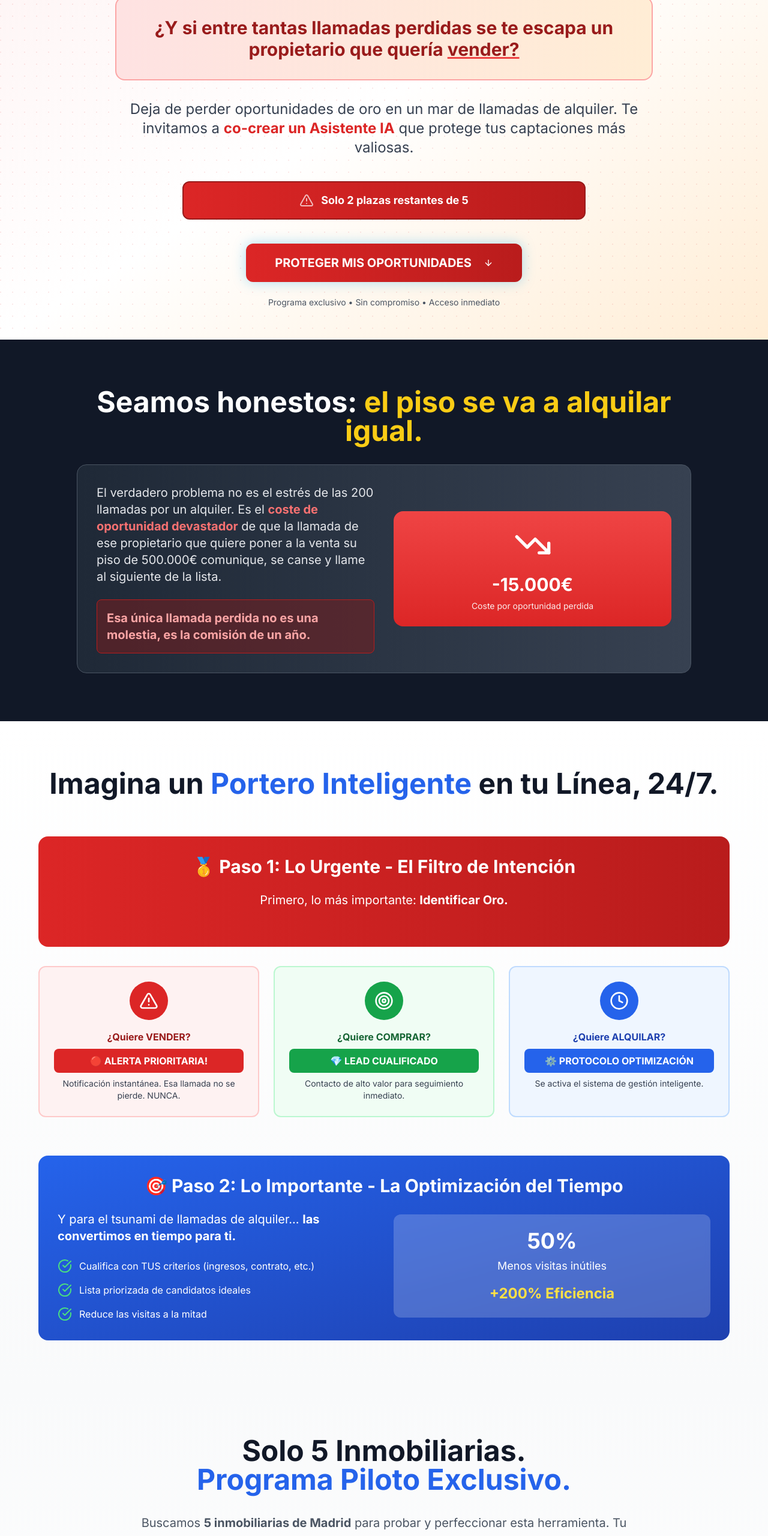
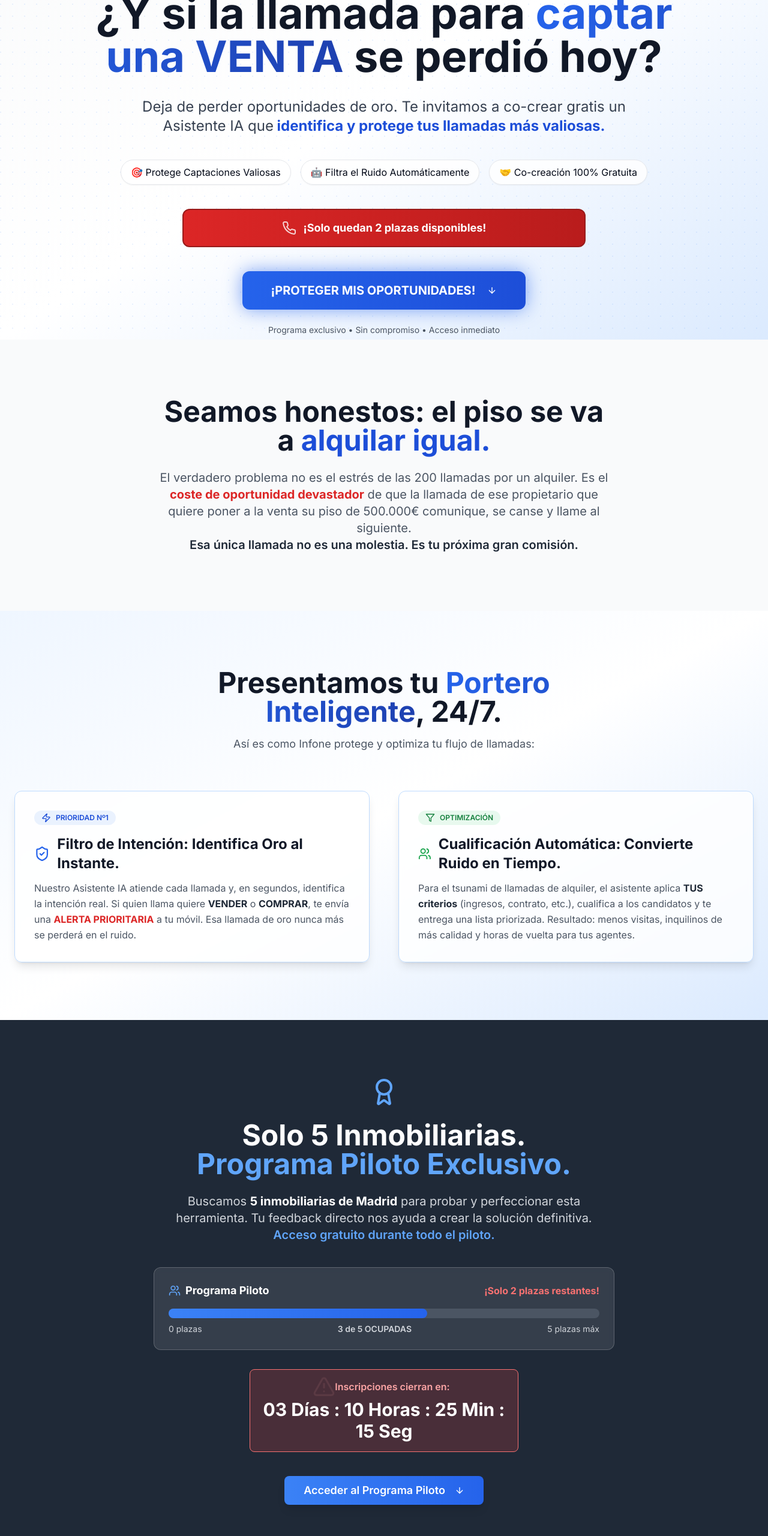
Before and after one commit to alvaromieres9/infone-tc-lead-flow, a React (Vite) app: page / in a window 1280 px wide. Shown: the part 234-2794 px from the top of the page at 60% size. Built offline with nearby package versions, Linux system fonts and the light colour scheme.

Commit message:
Refactor: Apply visual style guidelines
Implement visual styles for all sections, including background gradients, content containers, typography, iconography, buttons, and animations, based on the provided guidelines.

```diff
--- a/src/components/ExclusiveInviteSection.tsx
+++ b/src/components/ExclusiveInviteSection.tsx
@@ -1,39 +1,46 @@
 
-import { Users, Star, Zap } from 'lucide-react';
+import { Award, Users, AlertTriangle } from 'lucide-react';
+import { Button } from '@/components/ui/button';
+import { ArrowDown } from 'lucide-react';
 
 export const ExclusiveInviteSection = () => {
+  const scrollToForm = () => {
+    const formSection = document.getElementById('cta-form');
+    if (formSection) {
+      formSection.scrollIntoView({ behavior: 'smooth' });
+    }
+  };
+
   return (
-    <section className="py-20 bg-gradient-to-b from-gray-50 to-white">
+    <section className="py-16 md:py-24 bg-gray-800 text-white">
       <div className="container mx-auto px-6">
-        <div className="max-w-5xl mx-auto text-center">
-          <h2 className="text-3xl md:text-5xl font-bold text-gray-900 mb-8">
+        <div className="text-center max-w-3xl mx-auto">
+          <Award className="w-12 h-12 text-blue-400 mx-auto mb-6" />
+          <h2 className="text-3xl md:text-5xl font-bold mb-6">
             Solo 5 Inmobiliarias. <br />
-            <span className="text-blue-600">
-              Programa Piloto Exclusivo.
-            </span>
+            <span className="text-blue-400">Programa Piloto Exclusivo.</span>
           </h2>
-
-          <p className="text-xl text-gray-600 mb-12 max-w-4xl mx-auto leading-relaxed">
-            Buscamos <strong>5 inmobiliarias de Madrid</strong> para probar y perfeccionar esta herramienta.
-            Tu feedback directo nos ayuda a crear la solución definitiva. <span className="text-blue-600 font-semibold">Acceso gratuito durante todo el piloto.</span>
+          <p className="text-lg md:text-xl text-gray-300 mb-10 leading-relaxed">
+            Buscamos <strong className="text-white">5 inmobiliarias de Madrid</strong> para probar y perfeccionar esta herramienta.
+            Tu feedback directo nos ayuda a crear la solución definitiva. <span className="text-blue-400 font-semibold">Acceso gratuito durante todo el piloto.</span>
           </p>
 
-          {/* Progress Bar */}
-          <div className="bg-white rounded-xl p-6 shadow-lg border border-gray-200 mb-8">
+          {/* Barra de Progreso y Plazas */}
+          <div className="bg-white/10 backdrop-blur-sm rounded-xl p-6 mb-8 border border-white/20">
             <div className="flex items-center justify-between mb-4">
-              <h3 className="text-lg font-bold text-gray-900 flex items-center gap-2">
-                <Users className="w-5 h-5 text-blue-600" />
+              <h3 className="text-lg font-bold text-white flex items-center gap-2">
+                <Users className="w-5 h-5 text-blue-400" />
                 Programa Piloto
               </h3>
-              <span className="text-red-600 font-bold">¡Solo 2 plazas restantes!</span>
+              <span className="text-red-400 font-bold">¡Solo 2 plazas restantes!</span>
             </div>
 
             <div className="relative">
-              <div className="w-full bg-gray-200 rounded-full h-4">
+              <div className="w-full bg-gray-600 rounded-full h-4">
                 <div className="bg-gradient-to-r from-blue-500 to-blue-600 h-4 rounded-full transition-all duration-1000 ease-out"
                      style={{ width: '60%' }}></div>
               </div>
-              <div className="flex justify-between text-sm text-gray-600 mt-2">
+              <div className="flex justify-between text-sm text-gray-300 mt-2">
                 <span>0 plazas</span>
                 <span className="font-semibold">3 de 5 OCUPADAS</span>
                 <span>5 plazas máx</span>
@@ -41,32 +48,25 @@ export const ExclusiveInviteSection = () => {
             </div>
           </div>
 
-          {/* Benefits */}
-          <div className="grid md:grid-cols-3 gap-6">
-            <div className="bg-blue-50 rounded-xl p-6 border border-blue-200">
-              <Star className="w-12 h-12 text-blue-600 mx-auto mb-4" />
-              <h3 className="font-bold text-gray-900 mb-3">Acceso Gratuito</h3>
-              <p className="text-gray-600 text-sm">
-                Uso completo sin coste durante todo el desarrollo.
-              </p>
+          {/* Contador Regresivo */}
+          <div className="bg-red-500/20 border border-red-400 rounded-lg p-4 mb-10 max-w-md mx-auto">
+            <div className="flex items-center justify-center gap-2 text-red-300 font-semibold">
+              <AlertTriangle className="w-5 h-5 animate-ping" />
+              Inscripciones cierran en:
             </div>
-
-            <div className="bg-green-50 rounded-xl p-6 border border-green-200">
-              <Zap className="w-12 h-12 text-green-600 mx-auto mb-4" />
-              <h3 className="font-bold text-gray-900 mb-3">Tu Feedback Cuenta</h3>
-              <p className="text-gray-600 text-sm">
-                Ayudas a diseñar la herramienta perfecta para inmobiliarias.
-              </p>
-            </div>
-
-            <div className="bg-yellow-50 rounded-xl p-6 border border-yellow-200">
-              <Users className="w-12 h-12 text-yellow-600 mx-auto mb-4" />
-              <h3 className="font-bold text-gray-900 mb-3">Ventaja Competitiva</h3>
-              <p className="text-gray-600 text-sm">
-                Serás de las primeras en dominar esta tecnología.
-              </p>
+            <div className="text-center text-3xl font-bold text-white mt-2">
+              03 Días : 10 Horas : 25 Min : 15 Seg
             </div>
           </div>
+
+          <Button
+            onClick={scrollToForm}
+            size="lg"
+            className="bg-gradient-to-r from-blue-500 to-blue-600 hover:from-blue-600 hover:to-blue-700 text-white px-8 py-6 text-lg font-semibold rounded-lg shadow-lg hover:shadow-xl transition-all duration-300"
+          >
+            Acceder al Programa Piloto
+            <ArrowDown className="ml-2 w-5 h-5" />
+          </Button>
         </div>
       </div>
     </section>
--- a/src/components/HeroSection.tsx
+++ b/src/components/HeroSection.tsx
@@ -1,6 +1,6 @@
 
 import { Button } from '@/components/ui/button';
-import { ArrowDown, AlertTriangle } from 'lucide-react';
+import { ArrowDown, Zap, Phone } from 'lucide-react';
 
 export const HeroSection = () => {
   const scrollToForm = () => {
@@ -11,36 +11,48 @@ export const HeroSection = () => {
   };
 
   return (
-    <section className="relative min-h-screen flex items-center justify-center bg-gradient-to-br from-red-50 via-white to-orange-100 overflow-hidden">
+    <section className="relative min-h-screen flex items-center justify-center bg-gradient-to-br from-gray-50 via-white to-blue-100 overflow-hidden">
       {/* Background Pattern */}
-      <div className="absolute inset-0 bg-[radial-gradient(circle_at_1px_1px,rgba(220,38,38,0.1)_1px,transparent_0)] bg-[size:20px_20px]"></div>
+      <div className="absolute inset-0 bg-[radial-gradient(circle_at_1px_1px,rgba(59,130,246,0.1)_1px,transparent_0)] bg-[size:20px_20px]"></div>
 
       <div className="container mx-auto px-6 relative z-10">
         <div className="text-center max-w-5xl mx-auto animate-fade-in">
+          {/* Badge */}
+          <div className="inline-flex items-center gap-2 bg-blue-500/10 text-blue-700 px-4 py-2 rounded-full text-sm font-semibold mb-8 border border-blue-200">
+            <Zap className="w-4 h-4" />
+            PROGRAMA PIONERO · PLAZAS LIMITADAS
+          </div>
+
           {/* Main Headline */}
           <h1 className="text-4xl md:text-6xl lg:text-7xl font-bold text-gray-900 mb-8 leading-tight">
-            Publicas en <span className="text-[#c4d82b]">Idealista.</span><br />
-            Tu teléfono explota.
+            Tu móvil <span className="text-red-500">explota</span> con llamadas de alquiler.<br />
+            ¿Y si la llamada para <span className="bg-gradient-to-r from-blue-600 to-blue-800 bg-clip-text text-transparent">captar una VENTA</span> se perdió hoy?
           </h1>
 
-          {/* Pain Point Question */}
-          <div className="bg-gradient-to-r from-red-100 to-orange-100 border-2 border-red-300 rounded-2xl p-8 mb-8 max-w-4xl mx-auto">
-            <p className="text-2xl md:text-3xl font-bold text-red-800 leading-relaxed">
-              ¿Y si entre tantas llamadas perdidas se te escapa un propietario que quería <span className="underline decoration-red-500">vender?</span>
-            </p>
+          {/* Subtitle */}
+          <p className="text-xl md:text-2xl text-gray-700 mb-10 max-w-4xl mx-auto leading-relaxed">
+            Deja de perder oportunidades de oro. Te invitamos a co-crear gratis un Asistente IA que
+            <strong className="text-blue-700"> identifica y protege tus llamadas más valiosas.</strong>
+          </p>
+
+          {/* Key Benefits Pills */}
+          <div className="flex flex-wrap justify-center gap-4 mb-10">
+            <div className="bg-white/80 backdrop-blur-sm px-4 py-2 rounded-full border border-gray-200 shadow-sm">
+              🎯 Protege Captaciones Valiosas
+            </div>
+            <div className="bg-white/80 backdrop-blur-sm px-4 py-2 rounded-full border border-gray-200 shadow-sm">
+              🤖 Filtra el Ruido Automáticamente
+            </div>
+            <div className="bg-white/80 backdrop-blur-sm px-4 py-2 rounded-full border border-gray-200 shadow-sm">
+              🤝 Co-creación 100% Gratuita
+            </div>
           </div>
-
-          {/* Sub-headline */}
-          <p className="text-xl md:text-2xl text-gray-700 mb-10 max-w-4xl mx-auto leading-relaxed">
-            Deja de perder oportunidades de oro en un mar de llamadas de alquiler.
-            Te invitamos a <strong className="text-red-600">co-crear un Asistente IA</strong> que protege tus captaciones más valiosas.
-          </p>
 
           {/* Urgency Alert */}
           <div className="bg-gradient-to-r from-red-600 to-red-700 text-white rounded-xl p-4 mb-10 max-w-2xl mx-auto border-2 border-red-800">
             <div className="flex items-center justify-center gap-3 font-bold text-lg">
-              <AlertTriangle className="w-6 h-6 animate-pulse" />
-              Solo 2 plazas restantes de 5
+              <Phone className="w-6 h-6 animate-pulse" />
+              ¡Solo quedan 2 plazas disponibles!
             </div>
           </div>
 
@@ -48,9 +60,9 @@ export const HeroSection = () => {
           <Button
             onClick={scrollToForm}
             size="lg"
-            className="bg-gradient-to-r from-red-600 to-red-700 hover:from-red-700 hover:to-red-800 text-white px-12 py-8 text-xl font-bold rounded-xl shadow-2xl hover:shadow-3xl transition-all duration-300 animate-pulse-glow"
+            className="bg-gradient-to-r from-blue-600 to-blue-700 hover:from-blue-700 hover:to-blue-800 text-white px-12 py-8 text-xl font-bold rounded-xl shadow-2xl hover:shadow-3xl transition-all duration-300 animate-pulse-glow"
           >
-            PROTEGER MIS OPORTUNIDADES
+            ¡PROTEGER MIS OPORTUNIDADES!
             <ArrowDown className="ml-3 w-6 h-6" />
           </Button>
 
--- a/src/components/SolutionSection.tsx
+++ b/src/components/SolutionSection.tsx
@@ -1,106 +1,44 @@
 
-import { Shield, AlertTriangle, Target, Clock, CheckCircle } from 'lucide-react';
+import { ShieldCheck, Zap, Filter, Users } from 'lucide-react';
 
 export const SolutionSection = () => {
   return (
-    <section className="py-20 bg-gradient-to-b from-white to-gray-50">
+    <section className="py-16 md:py-24 bg-gradient-to-br from-blue-50 via-white to-blue-100">
       <div className="container mx-auto px-6">
-        <div className="max-w-6xl mx-auto">
-          <div className="text-center mb-16">
-            <h2 className="text-3xl md:text-5xl font-bold text-gray-900 mb-8">
-              Imagina un <span className="text-blue-600">Portero Inteligente</span> en tu Línea, 24/7.
-            </h2>
+        <div className="text-center max-w-3xl mx-auto mb-12 md:mb-16">
+          <h2 className="text-3xl md:text-5xl font-bold text-gray-900 mb-4">
+            Presentamos tu <span className="bg-gradient-to-r from-blue-600 to-blue-800 bg-clip-text text-transparent">Portero Inteligente</span>, 24/7.
+          </h2>
+          <p className="text-lg text-gray-600">Así es como Infone protege y optimiza tu flujo de llamadas:</p>
+        </div>
+
+        <div className="grid md:grid-cols-2 gap-8 lg:gap-12 items-start">
+          {/* Paso 1 */}
+          <div className="bg-white/80 backdrop-blur-sm p-6 md:p-8 rounded-xl shadow-lg border border-blue-200">
+            <div className="inline-flex items-center gap-2 bg-blue-500/10 text-blue-700 px-3 py-1 rounded-full text-xs font-semibold mb-4">
+              <Zap className="w-4 h-4" /> PRIORIDAD Nº1
+            </div>
+            <h3 className="text-2xl font-bold text-gray-900 mb-3 flex items-center">
+              <ShieldCheck className="w-7 h-7 text-blue-600 mr-3" />
+              Filtro de Intención: Identifica Oro al Instante.
+            </h3>
+            <p className="text-gray-600 leading-relaxed">
+              Nuestro Asistente IA atiende cada llamada y, en segundos, identifica la intención real. Si quien llama quiere <strong className="text-gray-800">VENDER</strong> o <strong className="text-gray-800">COMPRAR</strong>, te envía una <strong className="text-red-600">ALERTA PRIORITARIA</strong> a tu móvil. Esa llamada de oro nunca más se perderá en el ruido.
+            </p>
           </div>
 
-          {/* Paso 1: Lo Urgente */}
-          <div className="mb-16">
-            <div className="bg-gradient-to-r from-red-600 to-red-700 text-white rounded-2xl p-8 mb-8">
-              <h3 className="text-2xl md:text-3xl font-bold mb-6 text-center">
-                🥇 Paso 1: Lo Urgente - El Filtro de Intención
-              </h3>
-              <p className="text-xl text-center mb-8">
-                Primero, lo más importante: <strong>Identificar Oro.</strong>
-              </p>
+          {/* Paso 2 */}
+          <div className="bg-white/80 backdrop-blur-sm p-6 md:p-8 rounded-xl shadow-lg border border-blue-200">
+            <div className="inline-flex items-center gap-2 bg-green-500/10 text-green-700 px-3 py-1 rounded-full text-xs font-semibold mb-4">
+              <Filter className="w-4 h-4" /> OPTIMIZACIÓN
             </div>
-
-            <div className="grid md:grid-cols-3 gap-6">
-              <div className="bg-red-50 border-2 border-red-200 rounded-xl p-6 text-center">
-                <div className="w-16 h-16 bg-red-600 rounded-full flex items-center justify-center mx-auto mb-4">
-                  <AlertTriangle className="w-8 h-8 text-white" />
-                </div>
-                <h4 className="font-bold text-red-800 mb-2">¿Quiere VENDER?</h4>
-                <div className="bg-red-600 text-white px-4 py-2 rounded-lg font-bold mb-2">
-                  🔴 ALERTA PRIORITARIA!
-                </div>
-                <p className="text-sm text-gray-700">
-                  Notificación instantánea. Esa llamada no se pierde. NUNCA.
-                </p>
-              </div>
-
-              <div className="bg-green-50 border-2 border-green-200 rounded-xl p-6 text-center">
-                <div className="w-16 h-16 bg-green-600 rounded-full flex items-center justify-center mx-auto mb-4">
-                  <Target className="w-8 h-8 text-white" />
-                </div>
-                <h4 className="font-bold text-green-800 mb-2">¿Quiere COMPRAR?</h4>
-                <div className="bg-green-600 text-white px-4 py-2 rounded-lg font-bold mb-2">
-                  💎 LEAD CUALIFICADO
-                </div>
-                <p className="text-sm text-gray-700">
-                  Contacto de alto valor para seguimiento inmediato.
-                </p>
-              </div>
-
-              <div className="bg-blue-50 border-2 border-blue-200 rounded-xl p-6 text-center">
-                <div className="w-16 h-16 bg-blue-600 rounded-full flex items-center justify-center mx-auto mb-4">
-                  <Clock className="w-8 h-8 text-white" />
-                </div>
-                <h4 className="font-bold text-blue-800 mb-2">¿Quiere ALQUILAR?</h4>
-                <div className="bg-blue-600 text-white px-4 py-2 rounded-lg font-bold mb-2">
-                  ⚙️ PROTOCOLO OPTIMIZACIÓN
-                </div>
-                <p className="text-sm text-gray-700">
-                  Se activa el sistema de gestión inteligente.
-                </p>
-              </div>
-            </div>
-          </div>
-
-          {/* Paso 2: Lo Importante */}
-          <div className="bg-gradient-to-br from-blue-600 to-blue-800 text-white rounded-2xl p-8">
-            <h3 className="text-2xl md:text-3xl font-bold mb-6 text-center">
-              🎯 Paso 2: Lo Importante - La Optimización del Tiempo
+            <h3 className="text-2xl font-bold text-gray-900 mb-3 flex items-center">
+              <Users className="w-7 h-7 text-green-600 mr-3" />
+              Cualificación Automática: Convierte Ruido en Tiempo.
             </h3>
-
-            <div className="grid md:grid-cols-2 gap-8 items-center">
-              <div>
-                <p className="text-xl mb-6">
-                  Y para el tsunami de llamadas de alquiler... <strong>las convertimos en tiempo para ti.</strong>
-                </p>
-
-                <div className="space-y-4">
-                  <div className="flex items-center gap-3">
-                    <CheckCircle className="w-6 h-6 text-green-400" />
-                    <span>Cualifica con TUS criterios (ingresos, contrato, etc.)</span>
-                  </div>
-                  <div className="flex items-center gap-3">
-                    <CheckCircle className="w-6 h-6 text-green-400" />
-                    <span>Lista priorizada de candidatos ideales</span>
-                  </div>
-                  <div className="flex items-center gap-3">
-                    <CheckCircle className="w-6 h-6 text-green-400" />
-                    <span>Reduce las visitas a la mitad</span>
-                  </div>
-                </div>
-              </div>
-
-              <div className="text-center">
-                <div className="bg-white/20 rounded-xl p-6 backdrop-blur-sm">
-                  <div className="text-4xl font-bold mb-2">50%</div>
-                  <p className="text-lg">Menos visitas inútiles</p>
-                  <div className="text-2xl font-bold mt-4 text-yellow-300">+200% Eficiencia</div>
-                </div>
-              </div>
-            </div>
+            <p className="text-gray-600 leading-relaxed">
+              Para el tsunami de llamadas de alquiler, el asistente aplica <strong className="text-gray-800">TUS criterios</strong> (ingresos, contrato, etc.), cualifica a los candidatos y te entrega una lista priorizada. Resultado: menos visitas, inquilinos de más calidad y horas de vuelta para tus agentes.
+            </p>
           </div>
         </div>
       </div>
--- a/src/components/TruthSection.tsx
+++ b/src/components/TruthSection.tsx
@@ -1,40 +1,17 @@
-
-import { TrendingDown, Euro } from 'lucide-react';
 
 export const TruthSection = () => {
   return (
-    <section className="py-20 bg-gray-900 text-white">
+    <section className="py-16 md:py-24 bg-gray-50">
       <div className="container mx-auto px-6">
-        <div className="text-center max-w-5xl mx-auto">
-          <h2 className="text-3xl md:text-5xl font-bold mb-8">
-            Seamos honestos: <span className="text-yellow-400">el piso se va a alquilar igual.</span>
+        <div className="text-center max-w-3xl mx-auto">
+          <h2 className="text-3xl md:text-5xl font-bold text-gray-900 mb-6">
+            Seamos honestos: el piso se va a <span className="text-blue-700">alquilar igual.</span>
           </h2>
-
-          <div className="bg-gradient-to-r from-gray-800 to-gray-700 rounded-2xl p-8 border border-gray-600">
-            <div className="grid md:grid-cols-2 gap-8 items-center">
-              <div className="text-left">
-                <p className="text-lg md:text-xl leading-relaxed text-gray-200">
-                  El verdadero problema no es el estrés de las 200 llamadas por un alquiler.
-                  Es el <strong className="text-red-400">coste de oportunidad devastador</strong> de que la llamada de ese propietario
-                  que quiere poner a la venta su piso de 500.000€ comunique, se canse y llame al siguiente de la lista.
-                </p>
-
-                <div className="mt-6 p-4 bg-red-900/50 rounded-lg border border-red-700">
-                  <p className="text-xl font-bold text-red-300">
-                    Esa única llamada perdida no es una molestia, es la comisión de un año.
-                  </p>
-                </div>
-              </div>
-
-              <div className="text-center">
-                <div className="bg-gradient-to-b from-red-500 to-red-600 rounded-2xl p-6">
-                  <TrendingDown className="w-16 h-16 mx-auto mb-4 text-white" />
-                  <div className="text-3xl font-bold mb-2">-15.000€</div>
-                  <p className="text-sm opacity-90">Coste por oportunidad perdida</p>
-                </div>
-              </div>
-            </div>
-          </div>
+          <p className="text-lg md:text-xl text-gray-600 leading-relaxed">
+            El verdadero problema no es el estrés de las 200 llamadas por un alquiler. Es el <strong className="text-red-600">coste de oportunidad devastador</strong> de que la llamada de ese propietario que quiere poner a la venta su piso de 500.000€ comunique, se canse y llame al siguiente.
+            <br className="hidden md:block" />
+            <span className="font-semibold text-gray-800">Esa única llamada no es una molestia. Es tu próxima gran comisión.</span>
+          </p>
         </div>
       </div>
     </section>
--- a/src/pages/Index.tsx
+++ b/src/pages/Index.tsx
@@ -3,7 +3,7 @@ import { HeroSection } from '@/components/HeroSection';
 import { TruthSection } from '@/components/TruthSection';
 import { SolutionSection } from '@/components/SolutionSection';
 import { ExclusiveInviteSection } from '@/components/ExclusiveInviteSection';
-import { UrgencySection } from '@/components/UrgencySection';
+import { FAQSection } from '@/components/FAQSection';
 import { FinalCTASection } from '@/components/FinalCTASection';
 
 const Index = () => {
@@ -13,7 +13,7 @@ const Index = () => {
       <TruthSection />
       <SolutionSection />
       <ExclusiveInviteSection />
-      <UrgencySection />
+      <FAQSection />
       <FinalCTASection />
     </div>
   );
```
Also changed, not shown: src/components/FAQSection.tsx (added, +78 -0 lines), src/components/FinalCTASection.tsx (+31 -67 lines), tailwind.config.ts (+12 -9 lines).
